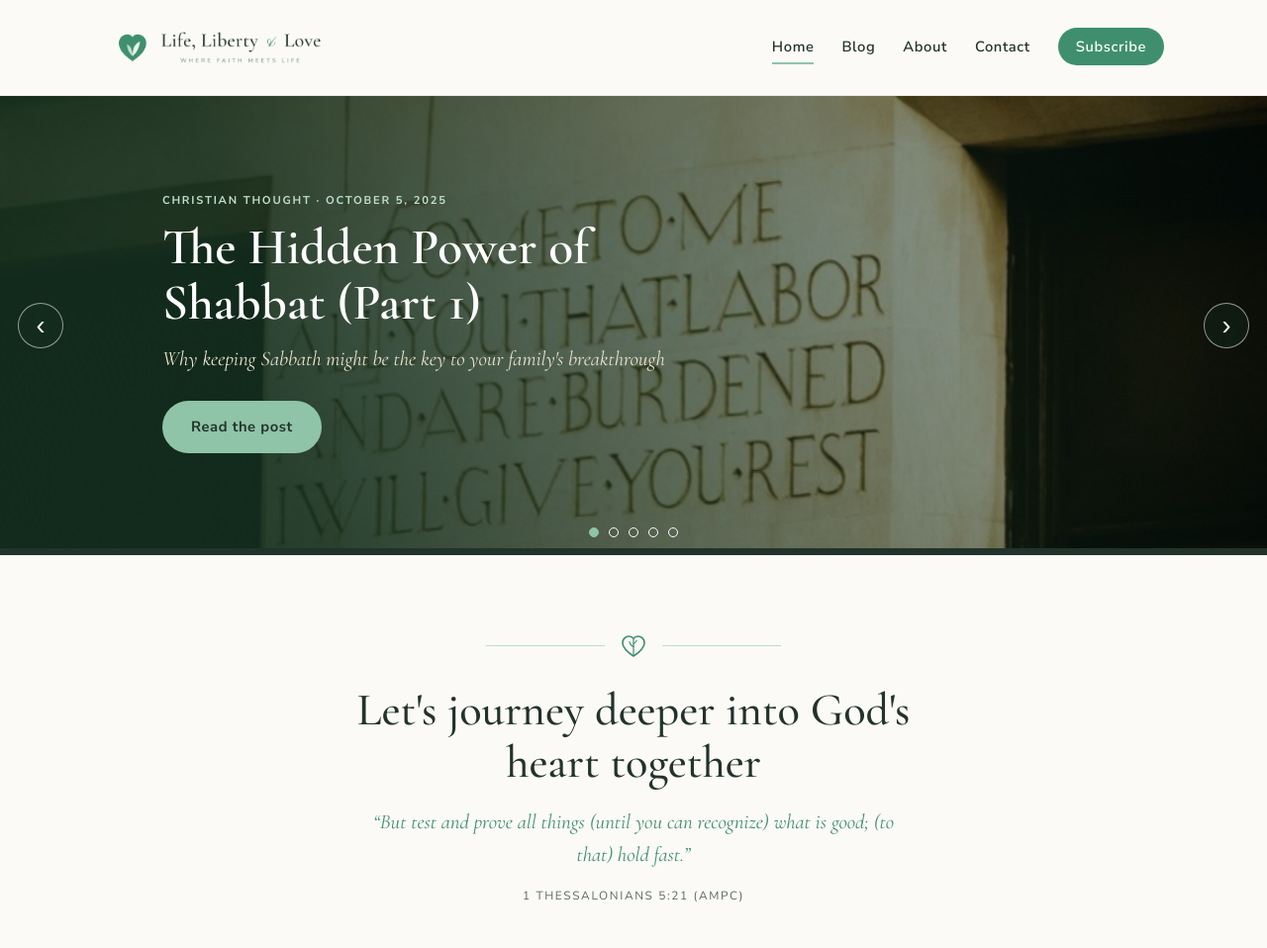
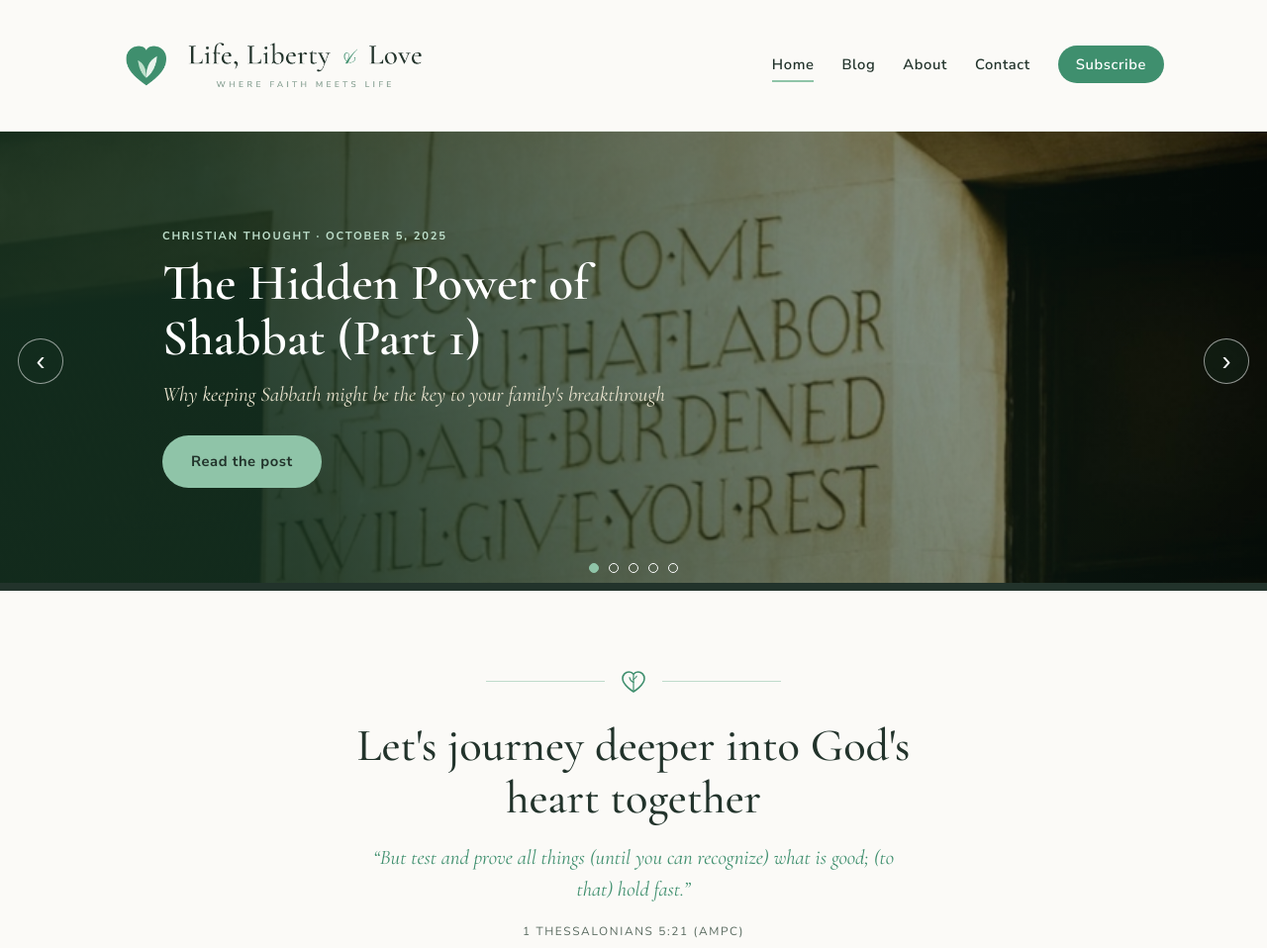
Before and after one commit to lifelibertynlove-wq/lifelibertyandlove, an Eleventy site: page src/index.njk in a window 1280 px wide. Shown: the top 958 px of the page at 99% size. Built offline with nearby package versions, Linux system fonts and the light colour scheme; Eleventy itself is replaced by a stand-in of ours; files that its build step writes are made by us from their sources.

Commit message:
Logo mas grande

```diff
--- a/src/_includes/layouts/base.njk
+++ b/src/_includes/layouts/base.njk
@@ -27,7 +27,7 @@
 <header class="site-header{% if heroPage %} site-header--overlay{% endif %}">
   <div class="wrap header-inner">
     <a class="brand" href="/">
-      <img src="/images/logo-header.png" alt="Life, Liberty &amp; Love — Where Faith Meets Life" width="232" height="60">
+      <img src="/images/logo-header.png" alt="Life, Liberty &amp; Love — Where Faith Meets Life" width="340" height="88">
     </a>
     <nav class="site-nav" aria-label="Main">
       <button class="nav-toggle" aria-expanded="false" aria-controls="nav-list">
--- a/src/css/style.css
+++ b/src/css/style.css
@@ -109,10 +109,11 @@ a:hover { color: var(--green-dark); }
 }
 .header-inner {
   display: flex; align-items: center; justify-content: space-between;
-  padding-block: 18px;
+  padding-block: 22px;
 }
-.brand img { width: 232px; height: auto; }
-@media (max-width: 760px) { .brand img { width: 176px; } }
+.brand img { width: 340px; height: auto; }
+@media (max-width: 900px) { .brand img { width: 280px; } }
+@media (max-width: 600px) { .brand img { width: 220px; } }
 .nav-list {
   display: flex; align-items: center; gap: 28px;
   list-style: none; margin: 0; padding: 0;
```
